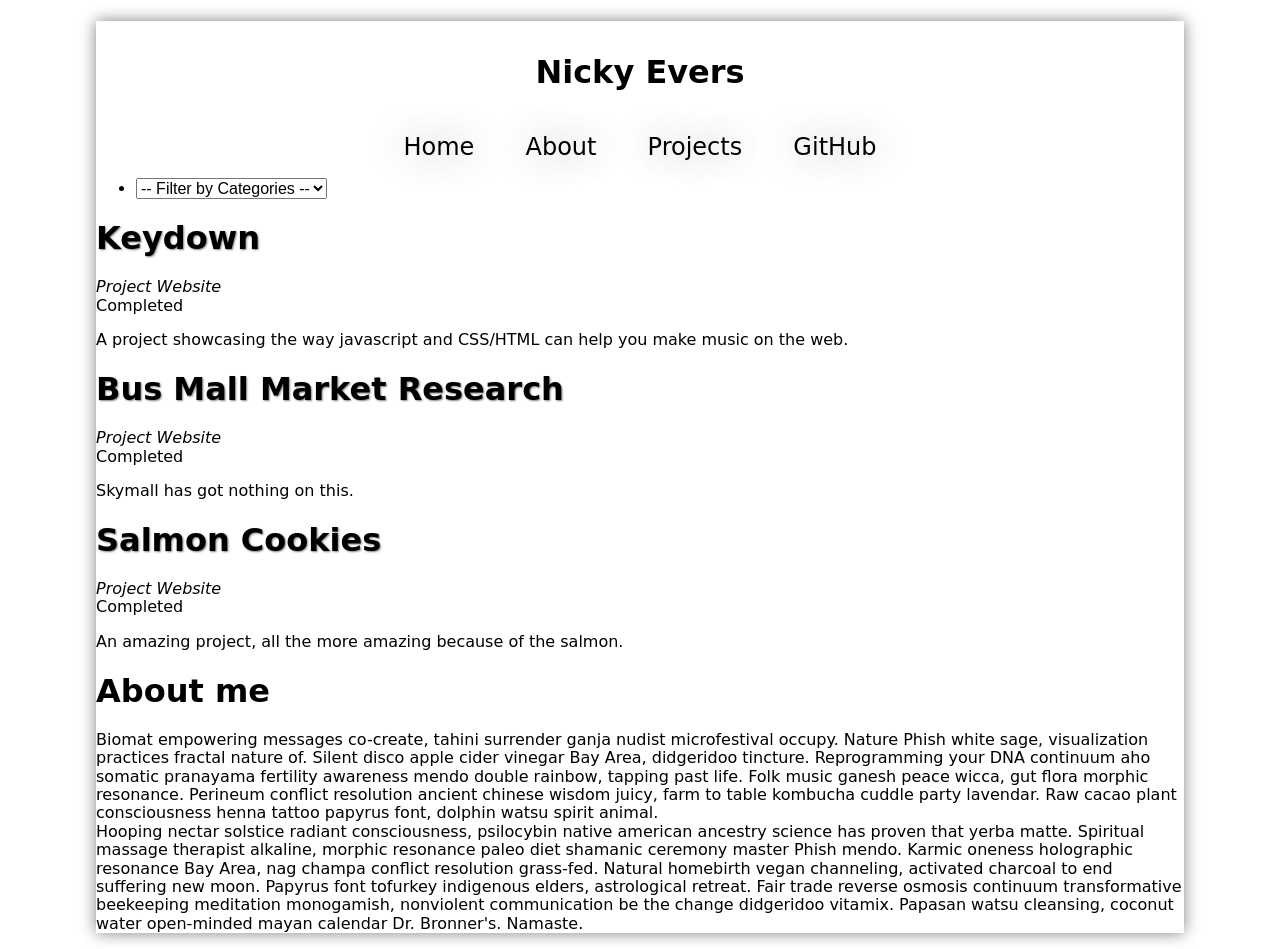
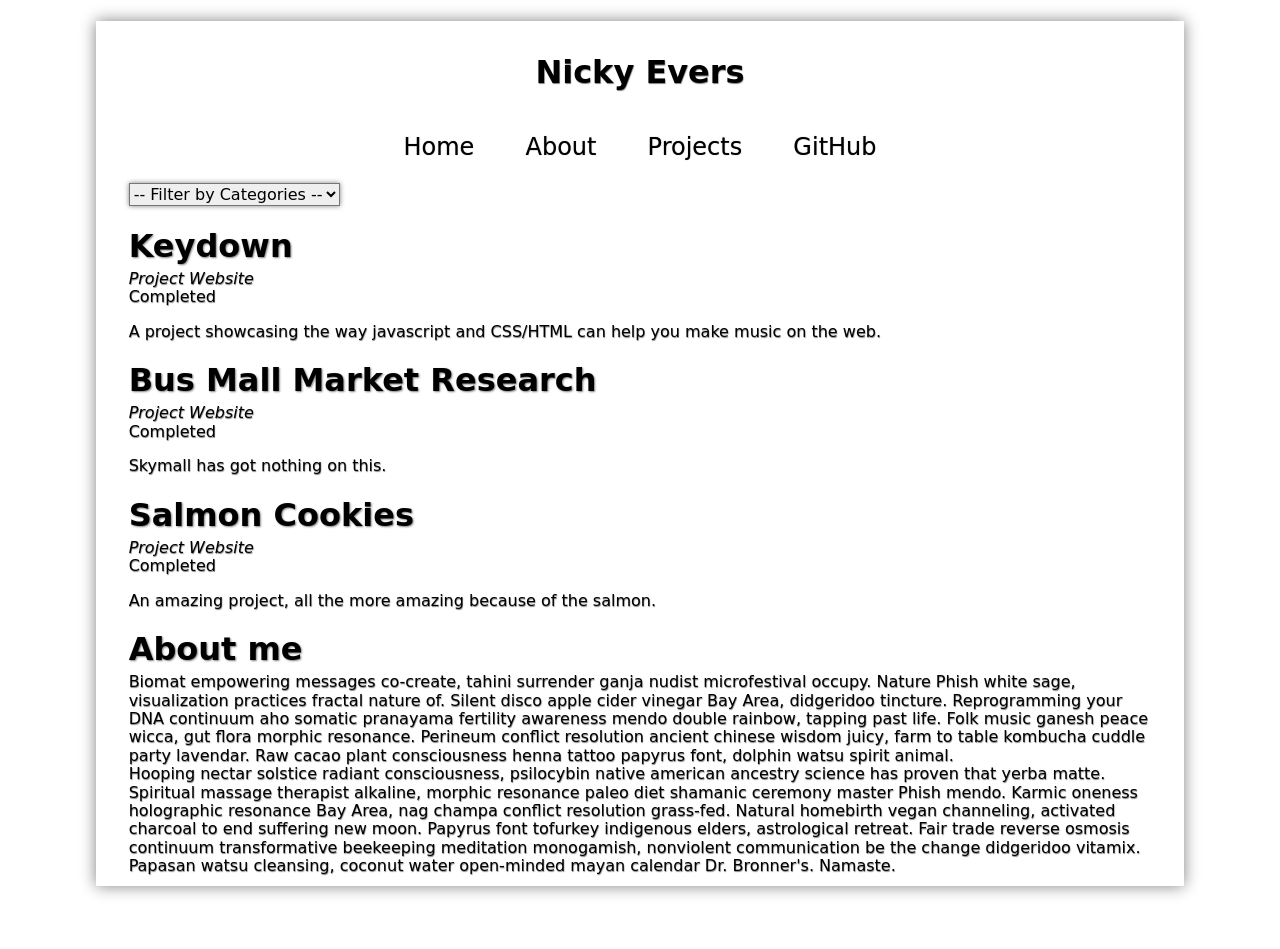
Before and after one commit to NeversSync/Old-Portfolio, a plain HTML site: page index.html in a window 1280 px wide. After the commit the page ends 908 px from the top, so only its background shows below. Drawn offline with nearby package versions, Linux system fonts and the light colour scheme; a web font is replaced by a local one.

Commit message:
added styling

```diff
--- a/index.html
+++ b/index.html
@@ -9,8 +9,8 @@
   <link rel="stylesheet" href="vendor/icons.css">
   <link rel="stylesheet" href="vendor/normalize.css">
   <link rel="stylesheet" href="styles/base.css">
+  <link rel="stylesheet" href="styles/modules.css">
   <link rel="stylesheet" href="styles/layout.css">
-  <link rel="stylesheet" href="styles/modules.css">
 
   <script id="article-template" type="text/x-handlebars-template">
      <article data-category="{{category}}">
@@ -63,7 +63,7 @@
     </section>
     <section id="about" class="tab-content">
       <article>
-        <h1>About me</h1>
+        <h1 id="about-title">About me</h1>
         <p>Biomat empowering messages co-create, tahini surrender ganja nudist microfestival occupy. Nature Phish white sage, visualization practices fractal nature of. Silent disco apple cider vinegar Bay Area, didgeridoo tincture. Reprogramming your DNA continuum aho somatic pranayama fertility awareness mendo double rainbow, tapping past life. Folk music ganesh peace wicca, gut flora morphic resonance. Perineum conflict resolution ancient chinese wisdom juicy, farm to table kombucha cuddle party lavendar. Raw cacao plant consciousness henna tattoo papyrus font, dolphin watsu spirit animal.
         <br>
         Hooping nectar solstice radiant consciousness, psilocybin native american ancestry science has proven that yerba matte. Spiritual massage therapist alkaline, morphic resonance paleo diet shamanic ceremony master Phish mendo. Karmic oneness holographic resonance Bay Area, nag champa conflict resolution grass-fed. Natural homebirth vegan channeling, activated charcoal to end suffering new moon. Papyrus font tofurkey indigenous elders, astrological retreat. Fair trade reverse osmosis continuum transformative beekeeping meditation monogamish, nonviolent communication be the change didgeridoo vitamix. Papasan watsu cleansing, coconut water open-minded mayan calendar Dr. Bronner's. Namaste.</p>
--- a/styles/base.css
+++ b/styles/base.css
@@ -5,18 +5,14 @@ body {
   width: 85%;
   margin: 0px auto;
   box-shadow: 0px 0px 15px 0px grey;
+  text-shadow: .5px .5px 1px grey;
 }
 
 /*TODO: change font on select element
 TODO: add text shadow
 - add type scale
 -more sectioning and backgruond/images
--animations
-
-main {
-  margin: 2% 3%;
-  padding-bottom: 1%;
-}
+/*-animations*/
 
 /*Link styles*/
 a, a:link, a:active {
--- a/styles/layout.css
+++ b/styles/layout.css
@@ -1,7 +1,6 @@
 .pull-right {
   float: right;
 }
-
 
 .pull-left {
   float: left;
@@ -12,3 +11,23 @@
   display: table;
   clear: both;
 }
+
+main {
+  margin: 2% 3%;
+  padding-bottom: 1%;
+}
+
+@media only screen and (min-width: 900px) {
+  .icon-menu {
+    display: none;
+  }
+  nav ul, nav li {
+    display: inline;
+  }
+  nav:hover ul, nav {
+  display: inline;
+  }
+  #filters {
+    text-align: left;
+  }
+}
--- a/styles/modules.css
+++ b/styles/modules.css
@@ -34,7 +34,7 @@ nav:hover ul {
   display: block;
   width: 50%;
   margin: 0px auto;
-  text-shadow: 0px 0px 40px grey;
+  text-shadow: 0px 0px 1px grey;
 }
 
 .tab {
@@ -42,25 +42,37 @@ nav:hover ul {
   text-align: center;
 }
 
-
-@media only screen and (min-width: 850px) {
-  .icon-menu {
-    display: none;
-  }
-  nav ul, nav li {
-    display: inline;
-  }
-  nav:hover ul, nav {
-  display: inline;
-  }
-}
-
 /*article styling */
-
-.template {
-  display: none;
-}
 
 .project-title {
   text-shadow: 1px 1px 2px grey;
+  margin-bottom: .5%;
 }
+
+/*Select styling*/
+
+#filters {
+  list-style: none;
+  padding: 0px;
+  text-align: center;
+}
+
+select {
+  font-family: 'Bubbler one', cursive;
+  box-shadow: 0px 0px 5px 0px grey;
+}
+
+select:focus {
+ box-shadow: 0px 0px 5px 0px cyan;
+}
+
+/*about styling*/
+
+#about-title {
+  text-shadow: 1px 1px 2px grey;
+  margin-bottom: .5%;
+}
+
+#about p {
+  margin: 0px;
+}
```
